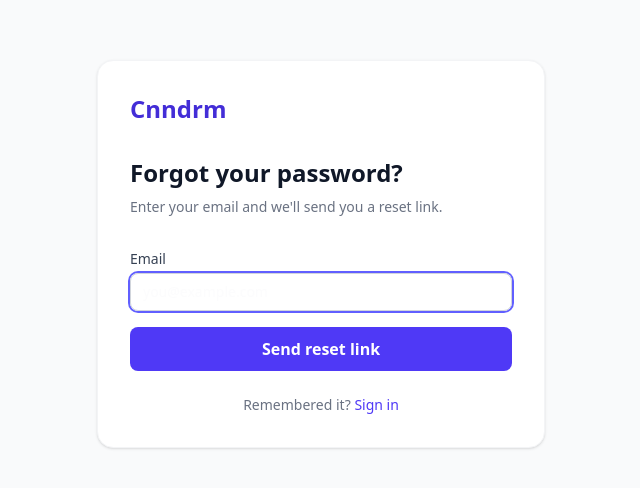
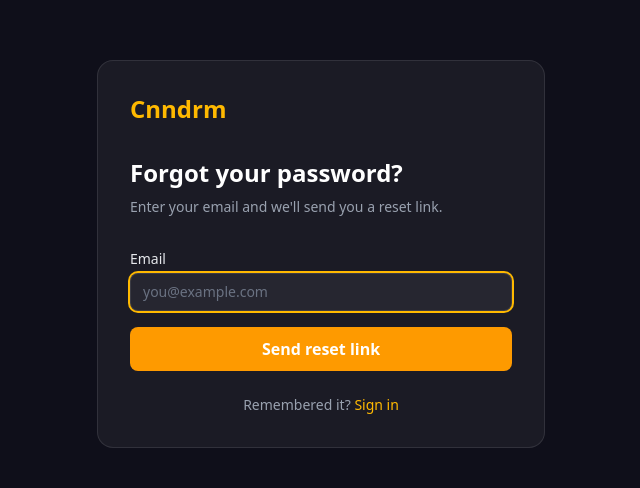
Before and after one commit to TheJimmyJam/Conundrum, a React (Vite) app: page /forgot-password in a window 1280 px wide. Shown: the part 146-634 px from the top of the page, without its empty margins (319-959 px from the left). Built offline with nearby package versions, Linux system fonts and the light colour scheme; no server answers.

Commit message:
fix: dark theme for forgot password page and check-your-email state

```diff
--- a/src/pages/ForgotPasswordPage.tsx
+++ b/src/pages/ForgotPasswordPage.tsx
@@ -13,69 +13,70 @@ export default function ForgotPasswordPage() {
     setLoading(true)
     setError('')
 
-    const { error } = await supabase.auth.resetPasswordForEmail(email, {
-      redirectTo: `${window.location.origin}/reset-password`,
-    })
-
-    setLoading(false)
-    if (error) {
-      setError(error.message)
-      return
+    try {
+      const { error } = await supabase.auth.resetPasswordForEmail(email, {
+        redirectTo: `${window.location.origin}/reset-password`,
+      })
+      if (error) { setError(error.message); return }
+      setSent(true)
+    } catch (err: any) {
+      setError(err?.message ?? 'Something went wrong. Please try again.')
+    } finally {
+      setLoading(false)
     }
-    setSent(true)
   }
 
   return (
-    <div className="min-h-screen flex items-center justify-center bg-gray-50 px-4">
-      <div className="bg-white w-full max-w-md p-8 rounded-2xl shadow-sm border border-gray-100">
-        <Link to="/" className="text-2xl font-bold text-indigo-700 block mb-8">Cnndrm</Link>
+    <div className="min-h-screen flex items-center justify-center bg-[#0f0f1a] px-4">
+      <div className="bg-white/5 w-full max-w-md p-8 rounded-2xl border border-white/10">
+        <Link to="/" className="text-2xl font-bold text-amber-400 block mb-8">Cnndrm</Link>
 
         {sent ? (
           <div className="text-center">
             <div className="text-4xl mb-4">📬</div>
-            <h1 className="text-2xl font-bold text-gray-900 mb-2">Check your email</h1>
-            <p className="text-gray-500 text-sm mb-6">
-              We sent a password reset link to <span className="font-semibold text-gray-700">{email}</span>.
+            <h1 className="text-2xl font-bold text-white mb-2">Check your email</h1>
+            <p className="text-gray-400 text-sm mb-6">
+              We sent a password reset link to <span className="font-semibold text-gray-200">{email}</span>.
               Click the link in that email to set a new password.
             </p>
-            <Link to="/login" className="text-indigo-600 text-sm hover:underline">
+            <Link to="/login" className="text-amber-400 text-sm hover:underline">
               Back to sign in
             </Link>
           </div>
         ) : (
           <>
-            <h1 className="text-2xl font-bold text-gray-900 mb-2">Forgot your password?</h1>
-            <p className="text-gray-500 text-sm mb-8">
+            <h1 className="text-2xl font-bold text-white mb-2">Forgot your password?</h1>
+            <p className="text-gray-400 text-sm mb-8">
               Enter your email and we'll send you a reset link.
             </p>
 
             <form onSubmit={handleSubmit} className="space-y-4">
               <div>
-                <label className="block text-sm font-medium text-gray-700 mb-1">Email</label>
+                <label className="block text-sm font-medium text-gray-200 mb-1">Email</label>
                 <input
                   type="email"
                   value={email}
                   onChange={(e) => setEmail(e.target.value)}
                   required
                   autoFocus
-                  className="w-full border border-gray-300 rounded-lg px-3 py-2 text-sm focus:outline-none focus:ring-2 focus:ring-indigo-500"
+                  className="w-full border border-white/10 bg-white/5 text-white rounded-lg px-3 py-2 text-sm focus:outline-none focus:ring-2 focus:ring-amber-400 placeholder-gray-500"
                   placeholder="you@example.com"
                 />
               </div>
 
-              {error && <p className="text-red-500 text-sm">{error}</p>}
+              {error && <p className="text-red-400 text-sm">{error}</p>}
 
               <button
                 type="submit"
                 disabled={loading}
-                className="w-full bg-indigo-600 text-white font-semibold py-2.5 rounded-lg hover:bg-indigo-700 disabled:opacity-50 transition-colors"
+                className="w-full bg-amber-500 text-white font-semibold py-2.5 rounded-lg hover:bg-amber-600 disabled:opacity-50 transition-colors"
               >
                 {loading ? 'Sending…' : 'Send reset link'}
               </button>
             </form>
 
-            <p className="text-center text-sm text-gray-500 mt-6">
-              Remembered it? <Link to="/login" className="text-indigo-600 hover:underline">Sign in</Link>
+            <p className="text-center text-sm text-gray-400 mt-6">
+              Remembered it? <Link to="/login" className="text-amber-400 hover:underline">Sign in</Link>
             </p>
           </>
         )}
```
